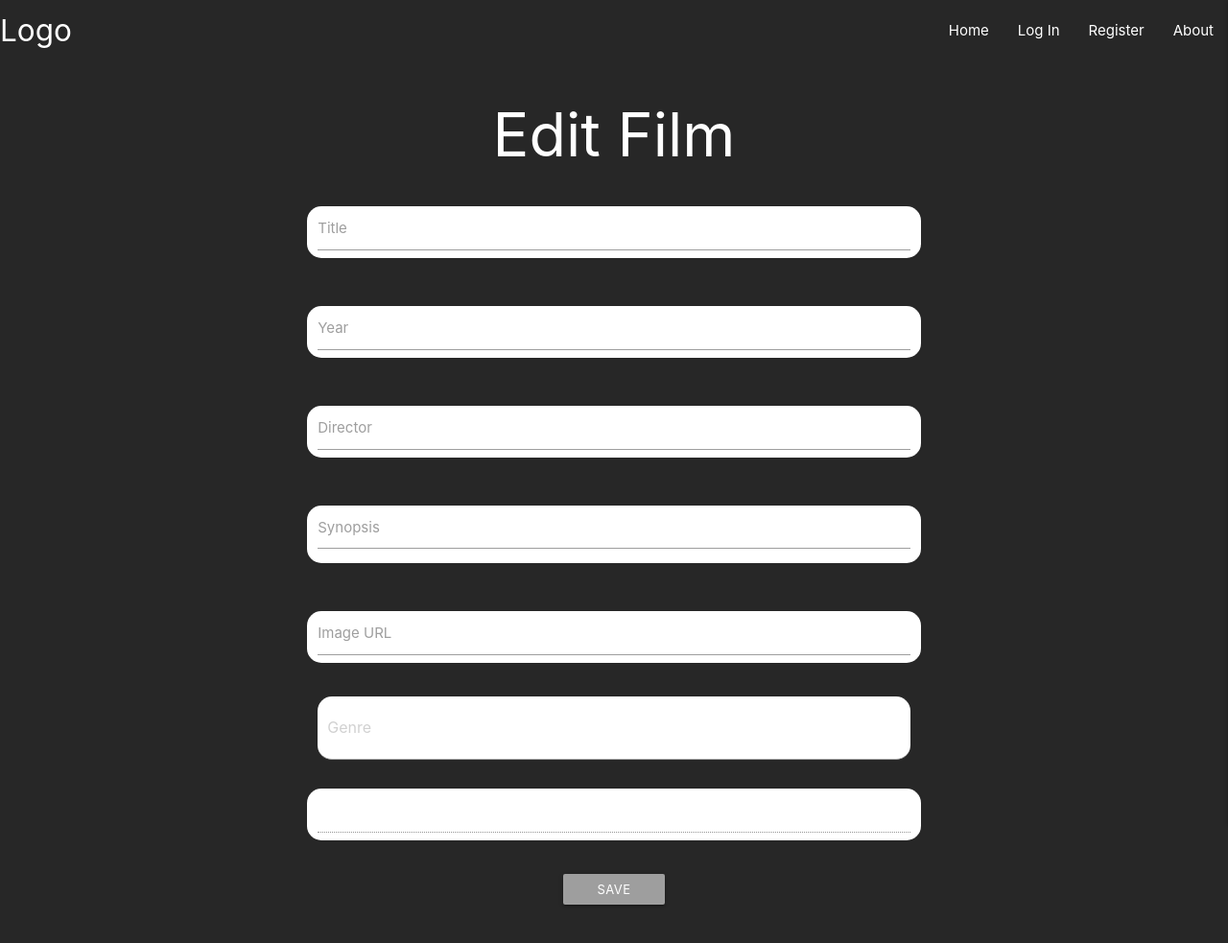
After one commit to trdownie/the-art-of-film, a Flask app: page /edit_film/1 in a window 1280 px wide. The commit adds this page. Shown: the whole page at 96% size. Run offline with Flask 2, Linux system fonts and the light colour scheme; some libraries are stand-ins or nearby versions.

Commit message:
Added edit film template and functionality

```diff
--- a/app.py
+++ b/app.py
@@ -167,6 +167,29 @@
     return render_template("film.html", film=film)
 
 
+@app.route("/edit_film/<film_id>", methods=["GET", "POST"])
+def edit_film(film_id):
+    # 1) ON SUBMIT, UPDATE FILM DETAILS
+    if request.method == "POST":
+        # a) create a dict. that contains the updated film details
+        updated_film = {
+            "title": request.form.get("title"),
+            "year": request.form.get("title"),
+            "director": request.form.get("title"),
+            "synopsis": request.form.get("title"),
+            "image_url": request.form.get("title"),
+        }
+        # b) using the film's unique id, find and update this film
+        mongo.db.films.update({"_id": ObjectId(film_id)}, updated_film)
+        # c) display a success message (of sorts)
+        flash("It's alive! It's alive!")
+        # d) return the user back to the updated film page
+        return redirect(url_for("film", film_id=film_id))
+
+    # 2) DEFAULT VIEW ACTION: DISPLAY EDIT FORM
+    return render_template("edit_film.html", film_id=film_id)
+
+
 if __name__ == "__main__":
     app.run(host=os.environ.get("IP"),
             port=int(os.environ.get("PORT")),
--- /dev/null
+++ b/templates/edit_film.html
@@ -0,0 +1,53 @@
+{% extends "base.html" %}
+{% block content %}
+<h1 class="center-align">Edit Film</h1>
+
+
+<div class="row">
+    <form class="col s12 m8 l6 offset-m2 offset-l3" method="POST" action="{{ url_for('edit_film', film_id=film_id) }}">
+        <div class="row">
+            <div class="input-field col s12 field">
+                <input id="title" name="title" type="text" class="">
+                <label for="title">Title</label>
+            </div>
+        </div>
+        <div class="row">
+            <div class="input-field col s12 field">
+                <input id="year" name="year" type="text" class="">
+                <label for="year">Year</label>
+            </div>
+        </div>
+        <div class="row">
+            <div class="input-field col s12 field">
+                <input id="director" name="director" type="text" class="">
+                <label for="director">Director</label>
+            </div>
+        </div>
+        <div class="row">
+            <div class="input-field col s12 field">
+                <textarea id="synopsis" name="synopsis"class="materialize-textarea"></textarea>
+                <label for="synopsis">Synopsis</label>
+            </div>
+        </div>
+        <div class="row">
+            <div class="input-field col s12 field">
+                <input id="image_url" name="image_url" type="text" class="">
+                <label for="image_url">Image URL</label>
+            </div>
+        </div>
+        <div class="chips chips-placeholder chips-autocomplete field"></div>
+        <div class="row">
+            <div class="input-field col s12 field">
+                <input disabled value="{{ session['member'] }}" name="member" id="member">
+                <label for="member" class=""></label>
+            </div>
+        </div>
+        <div class="row">
+            <button type="submit" class="col s6 m4 l2 offset-s3 offset-m4 offset-l5 btn-small grey white-text">Save</button>
+        </div>
+    </form>
+  </div>
+
+
+
+{% endblock %}
--- a/templates/film.html
+++ b/templates/film.html
@@ -13,6 +13,9 @@
     {{ film.year }}<br>
     {{ film.director }}<br>
     {{ film.image_url }}<br><br>
+    <div class="center-align">
+        <a href="{{ url_for('edit_film', film_id=film._id) }}" class="waves-effect waves-light btn grey center-align"><i class="fas fa-pen left"></i>Edit Film</a>
+    </div>
     <hr class="rounded">
     <!---------- REVIEWS SECTION ----------->
     <h2 class="center-align">Reviews</h2>
```
